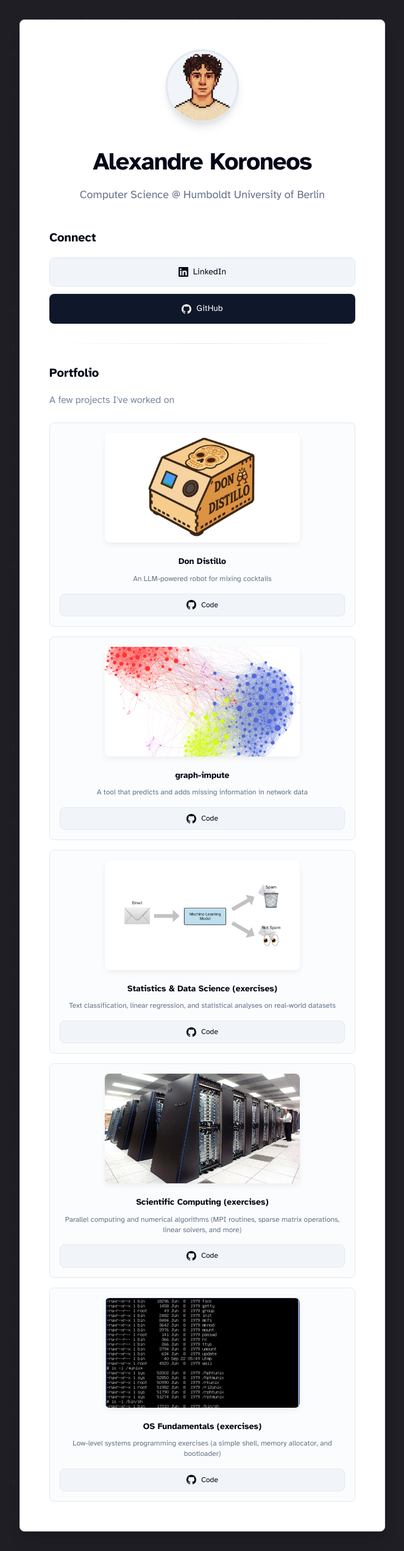
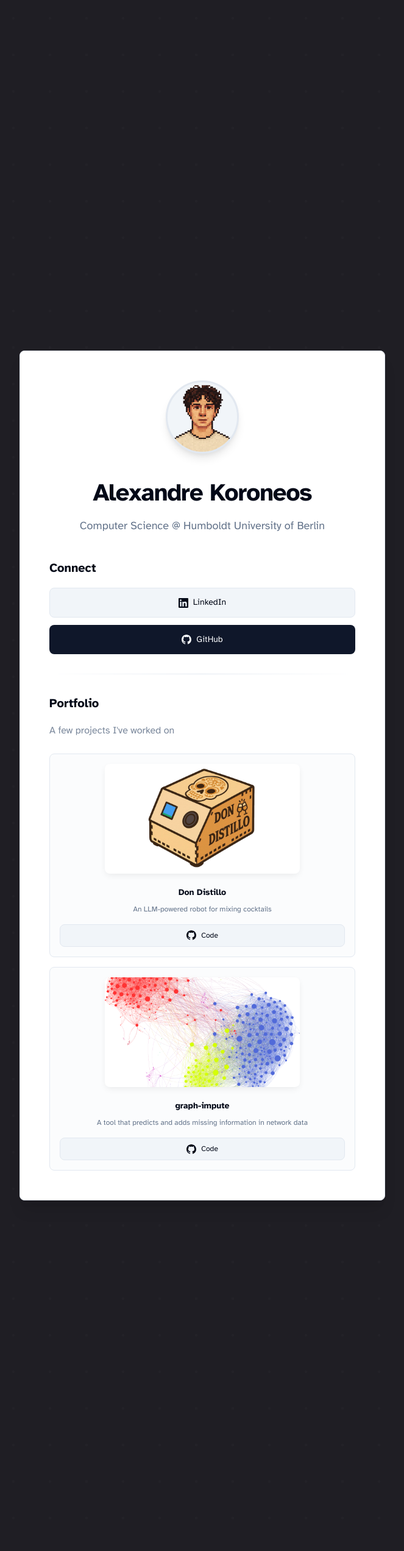
Before and after one commit to axkoro/alexkoro.com, a Jekyll site: the page built from index.markdown, in a window 1280 px wide. Shown: the whole page at 61% size, without its empty margins (308-971 px from the left). Built offline with Jekyll 4.4.1, drawn with Linux system fonts in a browser that asks for light colours.

Commit message:
feat: remove old portfolio projects

```diff
--- a/_config.yml
+++ b/_config.yml
@@ -47,23 +47,6 @@ portfolio:
     # demo_url: https://demo.com
     github_url: https://github.com/axkoro/graph-impute
 
-  - title: "Statistics & Data Science (exercises)"
-    description: "Text classification, linear regression, and statistical analyses on real-world datasets"
-    image_url: /assets/projects/naive-bayes.jpg
-    # demo_url: https://demo.com
-    github_url: https://github.com/axkoro/sds
-
-  - title: "Scientific Computing (exercises)"
-    description: "Parallel computing and numerical algorithms (MPI routines, sparse matrix operations, linear solvers, and more)"
-    image_url: /assets/projects/scicomp.jpg
-    # demo_url: https://demo.com
-    github_url: https://github.com/axkoro/scicomp
-
-  - title: "OS Fundamentals (exercises)"
-    description: "Low-level systems programming exercises (a simple shell, memory allocator, and bootloader)"
-    image_url: /assets/projects/shell.png
-    # demo_url: https://demo.com
-    github_url: https://github.com/axkoro/os-exercises
 
 # Build settings
 plugins:
```
Also changed, not shown: assets/projects/naive-bayes.jpg (deleted), assets/projects/scicomp.jpg (deleted), assets/projects/shell.png (deleted).
